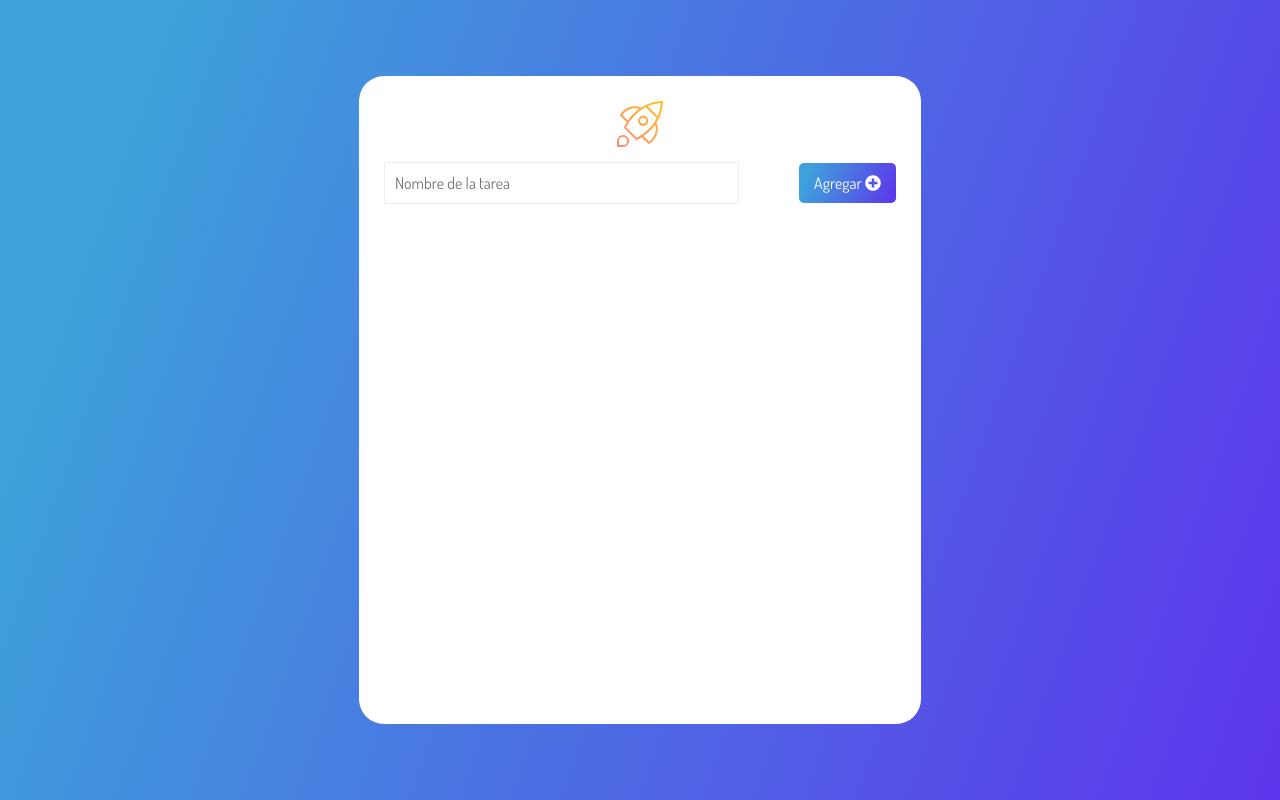
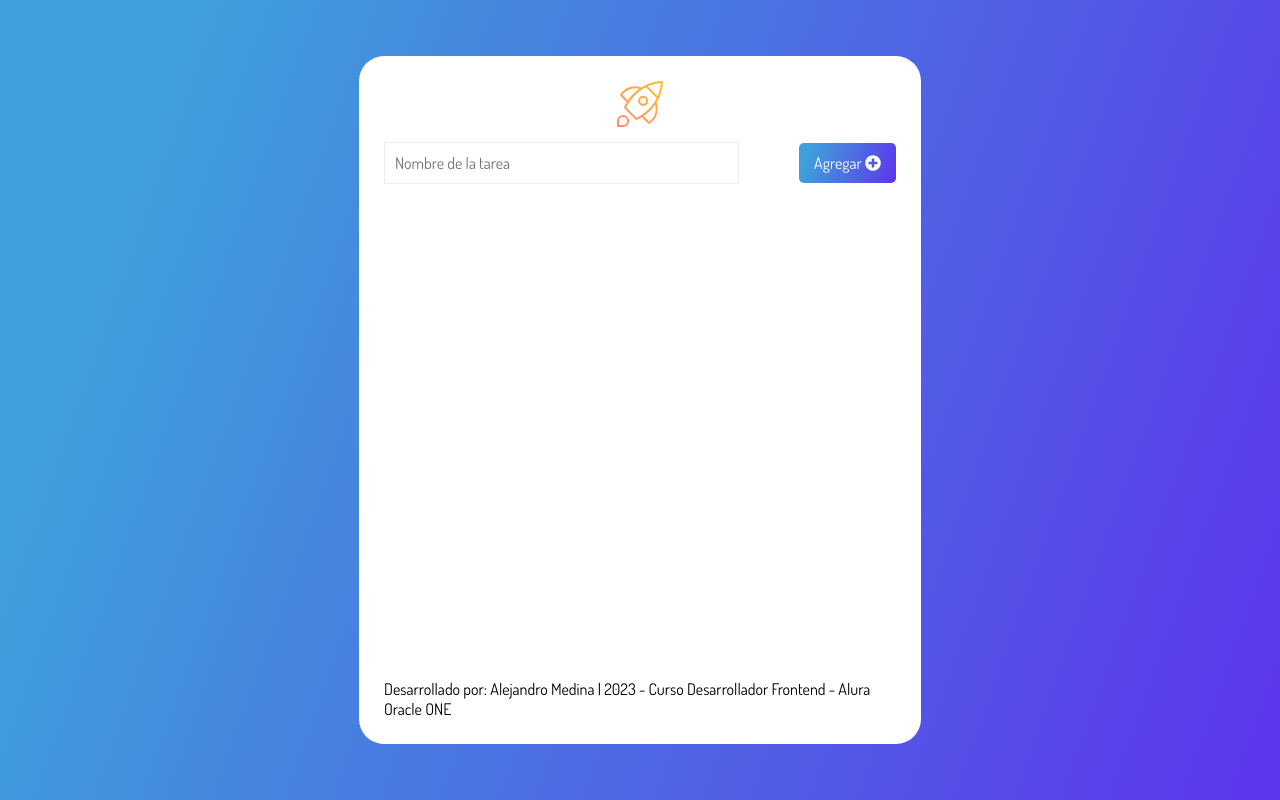
Before and after one commit to AlejandroMedina-Ar/JS_Manipulaci-n_del_DOM, a plain HTML site: page index.html in a window 1280 px wide. Drawn offline with Linux system fonts and the light colour scheme.

Commit message:
Update index.html

```diff
--- a/index.html
+++ b/index.html
@@ -29,6 +29,10 @@
 
         </ul>
 
+         <div>
+           <p class="piePag">Desarrollado por: Alejandro Medina | 2023 - Curso Desarrollador Frontend - Alura Oracle ONE</p>
+         </div>
+
       </div>
     </main>
 
```
